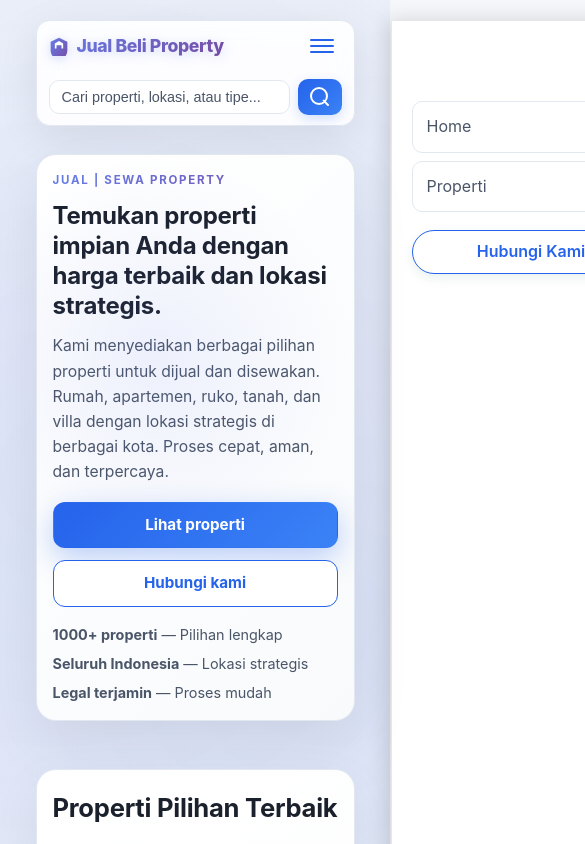
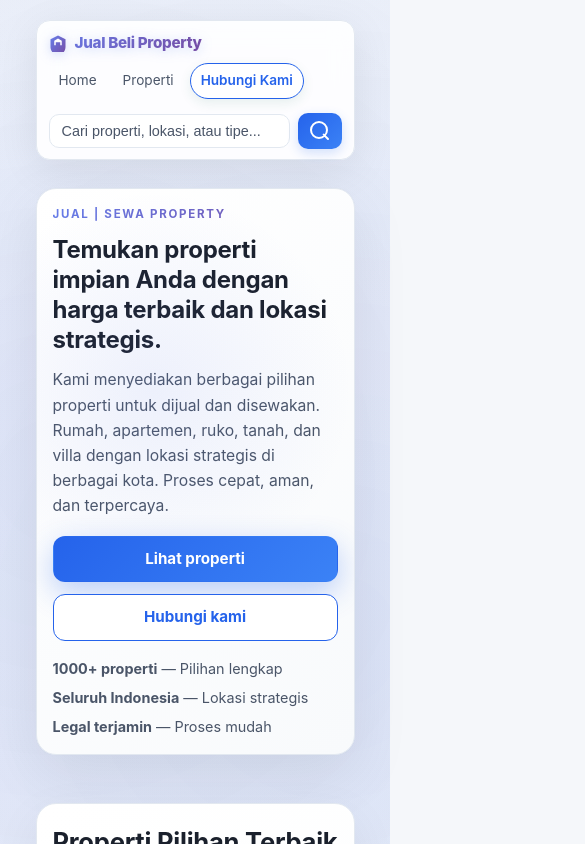
Before and after one commit to Iszz100/web_react_marketing, a React (Vite) app: page / in a window 390 px wide. Shown: the top 844 px of the page, 585 px wide, since content can reach past the window. Built offline with nearby package versions, Linux system fonts and the light colour scheme.

Commit message:
Remove hamburger menu and show navigation inline on all devices

```diff
--- a/src/index.css
+++ b/src/index.css
@@ -89,8 +89,23 @@ p {
   backdrop-filter: blur(12px);
   position: sticky;
   top: 12px;
-  z-index: 10;
+  z-index: 100;
   animation: slideDown 0.5s ease-out;
+}
+
+.masthead .logo {
+  order: 1;
+}
+
+.masthead .menu {
+  order: 2;
+  flex: 1;
+  justify-content: center;
+}
+
+.masthead .search-form {
+  order: 3;
+  margin-left: auto;
 }
 
 @keyframes slideDown {
@@ -178,15 +193,7 @@ p {
 }
 
 .hamburger {
-  display: none;
-  flex-direction: column;
-  gap: 4px;
-  background: transparent;
-  border: none;
-  cursor: pointer;
-  padding: 8px;
-  z-index: 25;
-  position: relative;
+  display: none !important;
 }
 
 .hamburger span {
@@ -1168,52 +1175,36 @@ blockquote footer {
     flex-wrap: wrap;
   }
 
-  .logo {
-    font-size: 1.15rem;
+  .masthead {
+    flex-wrap: wrap;
   }
 
-  .hamburger {
-    display: flex;
+  .masthead .logo {
+    font-size: 1.15rem;
+    order: 1;
   }
 
-  .menu {
-    position: fixed;
-    top: 0;
-    right: -100%;
-    width: 280px;
-    height: 100vh;
-    background: rgba(255, 255, 255, 0.98);
-    backdrop-filter: blur(10px);
-    border-left: 1px solid var(--border);
-    box-shadow: -4px 0 20px rgba(0, 0, 0, 0.15);
-    flex-direction: column;
-    align-items: stretch;
-    padding: 80px 20px 20px;
-    gap: 12px;
-    transition: right 0.3s ease;
-    z-index: 20;
+  .masthead .menu {
+    order: 2;
+    gap: 10px;
   }
 
-  .menu.is-open {
-    right: 0;
+  .masthead .search-form {
+    order: 3;
+    width: 100%;
+    max-width: 100%;
+    margin-top: 8px;
+    margin-left: 0;
   }
 
   .menu a {
-    font-size: 1.05rem;
-    padding: 14px 16px;
-    text-align: left;
-    background: #fff;
-    border: 1px solid var(--border);
-    border-radius: 10px;
-  }
-
-  .menu a::after {
-    display: none;
+    font-size: 0.95rem;
+    padding: 8px 12px;
   }
 
   .menu .pill-btn {
-    display: block;
-    margin-top: 8px;
+    font-size: 0.95rem;
+    padding: 8px 12px;
   }
 
   .gallery__layout {
@@ -1285,15 +1276,39 @@ blockquote footer {
 
   .masthead {
     padding: 10px 12px;
-    gap: 10px;
+    gap: 8px;
     flex-wrap: wrap;
   }
 
-  .search-form {
-    order: 3;
+  .masthead .logo {
+    font-size: 0.95rem;
+  }
+
+  .masthead .logo svg {
+    width: 18px;
+    height: 18px;
+    margin-right: 4px;
+  }
+
+  .masthead .menu {
+    gap: 6px;
+    flex: 0 0 auto;
+  }
+
+  .masthead .search-form {
     width: 100%;
-    max-width: 100%;
-    margin-top: 8px;
+    margin-top: 6px;
+    margin-left: 0;
+  }
+
+  .menu a {
+    font-size: 0.85rem;
+    padding: 6px 10px;
+  }
+
+  .menu .pill-btn {
+    font-size: 0.85rem;
+    padding: 6px 10px;
   }
 
   .search-input {
@@ -1303,65 +1318,6 @@ blockquote footer {
 
   .search-btn {
     padding: 8px 12px;
-  }
-
-  .hamburger {
-    display: flex;
-    order: 2;
-  }
-
-  .logo {
-    order: 1;
-    font-size: 1.1rem;
-  }
-
-  .logo svg {
-    width: 20px;
-    height: 20px;
-  }
-
-  .search-form {
-    order: 3;
-  }
-
-  .menu {
-    position: fixed;
-    top: 0;
-    right: -100%;
-    width: 280px;
-    height: 100vh;
-    background: rgba(255, 255, 255, 0.98);
-    backdrop-filter: blur(10px);
-    border-left: 1px solid var(--border);
-    box-shadow: -4px 0 20px rgba(0, 0, 0, 0.15);
-    flex-direction: column;
-    align-items: stretch;
-    padding: 80px 20px 20px;
-    gap: 8px;
-    transition: right 0.3s ease;
-    z-index: 20;
-  }
-
-  .menu.is-open {
-    right: 0;
-  }
-
-  .menu a {
-    font-size: 1rem;
-    padding: 12px 14px;
-    text-align: left;
-    border-radius: 10px;
-  }
-
-  .menu a::after {
-    display: none;
-  }
-
-  .menu .pill-btn {
-    display: block;
-    width: 100%;
-    text-align: center;
-    margin-top: 10px;
   }
 
   .hero {
```
